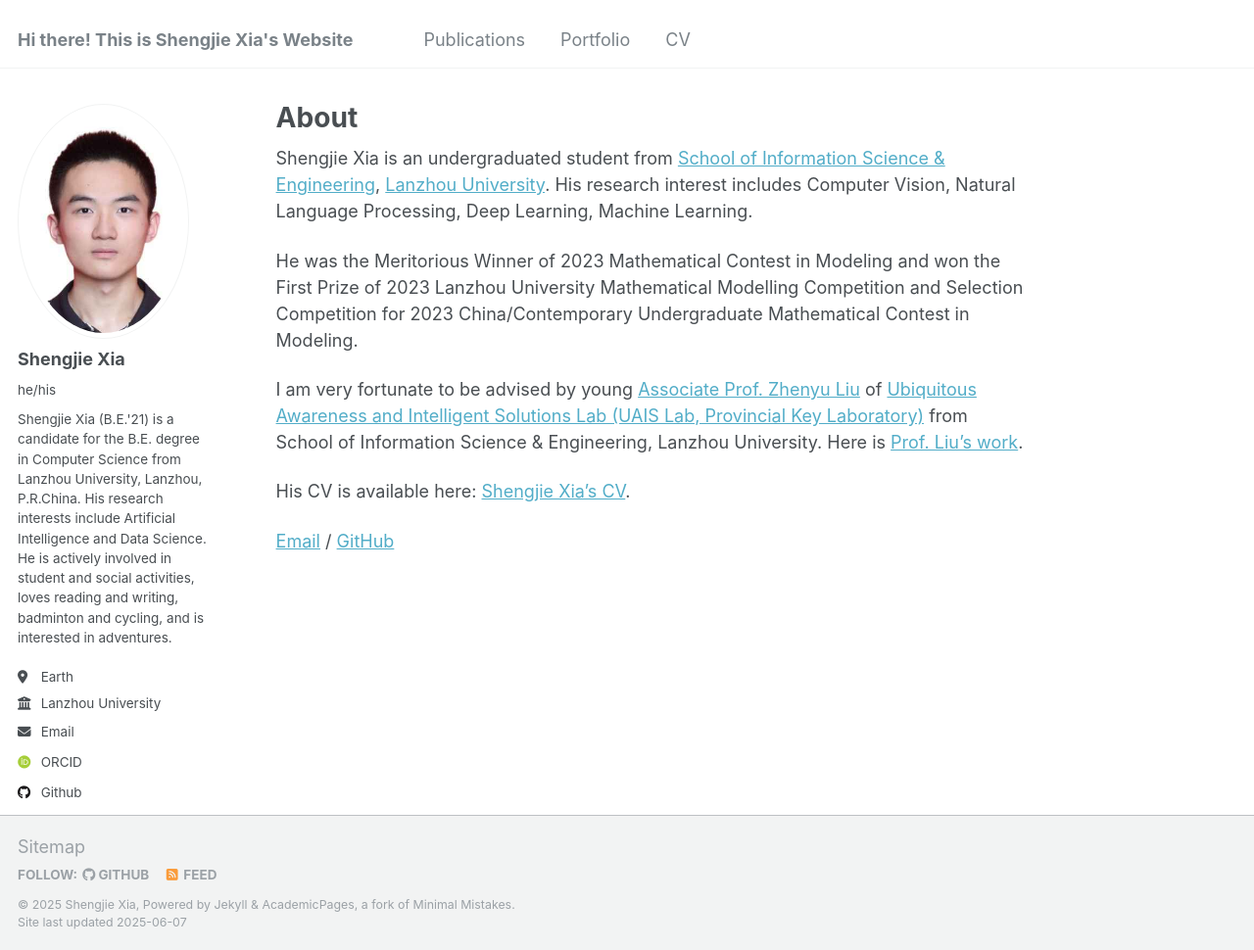
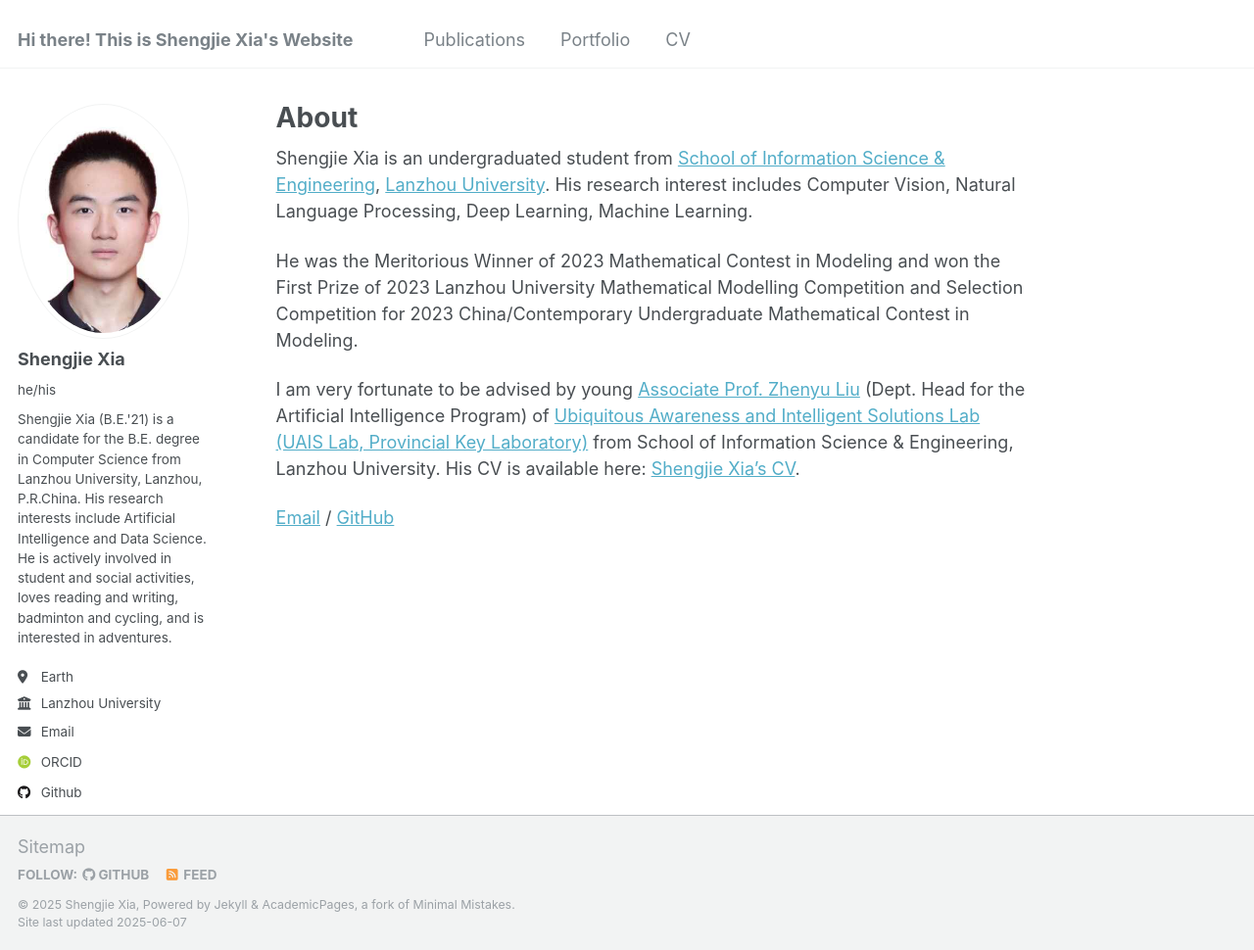
Before and after one commit to xiashj2021/xiashj2021.github.io, a Jekyll site: the page built from _pages/about.md, in a window 1280 px wide and 970 px high. Shown: the whole window at 98% size. Built offline with Jekyll 4.4.1, drawn with Linux system fonts in a browser that asks for light colours; some web fonts are replaced.

Commit message:
Update about.md

```diff
--- a/_pages/about.md
+++ b/_pages/about.md
@@ -11,8 +11,10 @@ Shengjie Xia is an undergraduated student from [School of Information Science &
 
 He was the Meritorious Winner of 2023 Mathematical Contest in Modeling and won the First Prize of 2023 Lanzhou University Mathematical Modelling Competition and Selection Competition for 2023 China/Contemporary Undergraduate Mathematical Contest in Modeling.
 
-I am very fortunate to be advised by young [Associate Prof. Zhenyu Liu](https://xxxy.lzu.edu.cn/shiziduiwu/jiaoshiduiwu/fujiaoshou/2020/0922/133067.html) of [Ubiquitous Awareness and Intelligent Solutions Lab (UAIS Lab, Provincial Key Laboratory)](https://uais.lzu.edu.cn/en/) from School of Information Science & Engineering, Lanzhou University. Here is [Prof. Liu's work](https://www.researchgate.net/profile/Zhenyu-Liu-12).
-
+I am very fortunate to be advised by young [Associate Prof. Zhenyu Liu](https://xxxy.lzu.edu.cn/shiziduiwu/jiaoshiduiwu/fujiaoshou/2020/0922/133067.html) (Dept. Head for the Artificial Intelligence Program) of [Ubiquitous Awareness and Intelligent Solutions Lab (UAIS Lab, Provincial Key Laboratory)](https://uais.lzu.edu.cn/en/) from School of Information Science & Engineering, Lanzhou University.
+<!--
+Here is [Prof. Liu's work](https://www.researchgate.net/profile/Zhenyu-Liu-12).
+-->
 His CV is available here: [Shengjie Xia's CV](http://xiashj2021.github.io/cv/).
 
 [Email](mailto:xiashj21@lzu.edu.cn) / [GitHub](https://github.com/xiashj2021)
```
